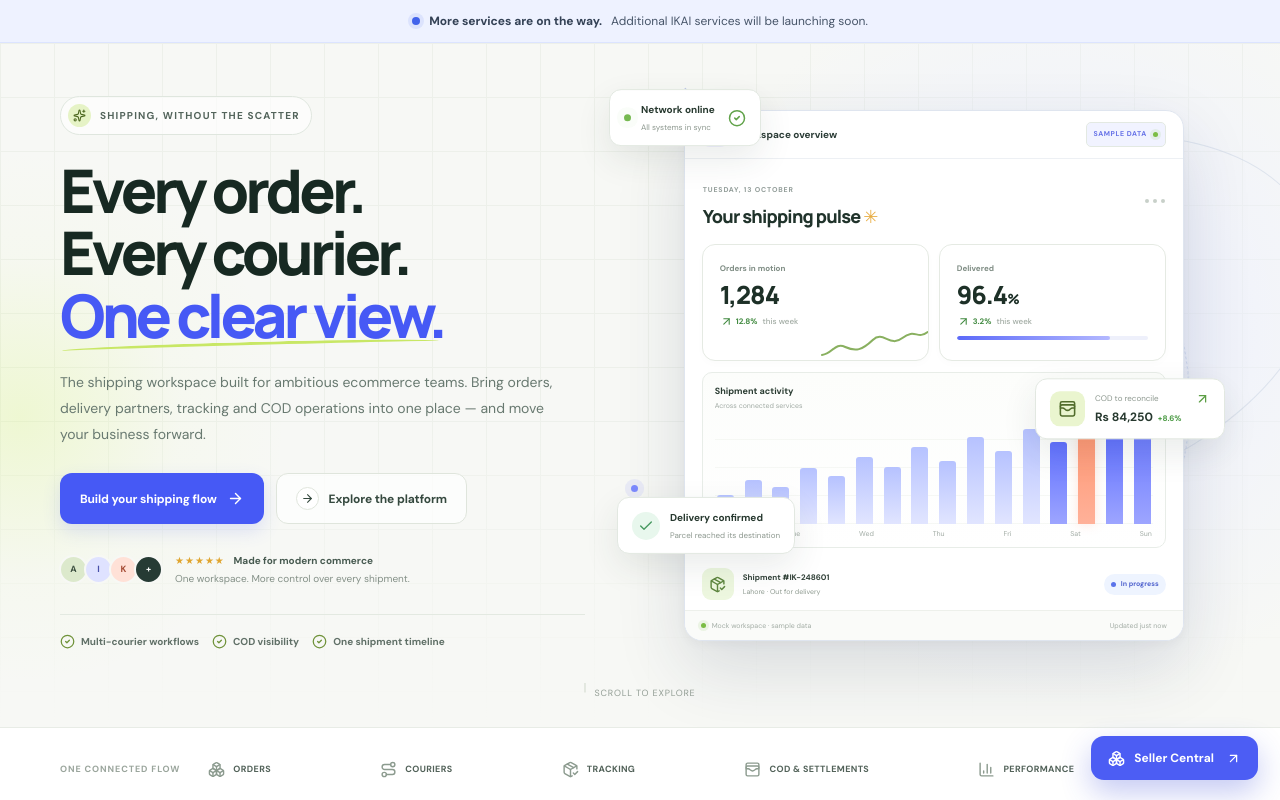
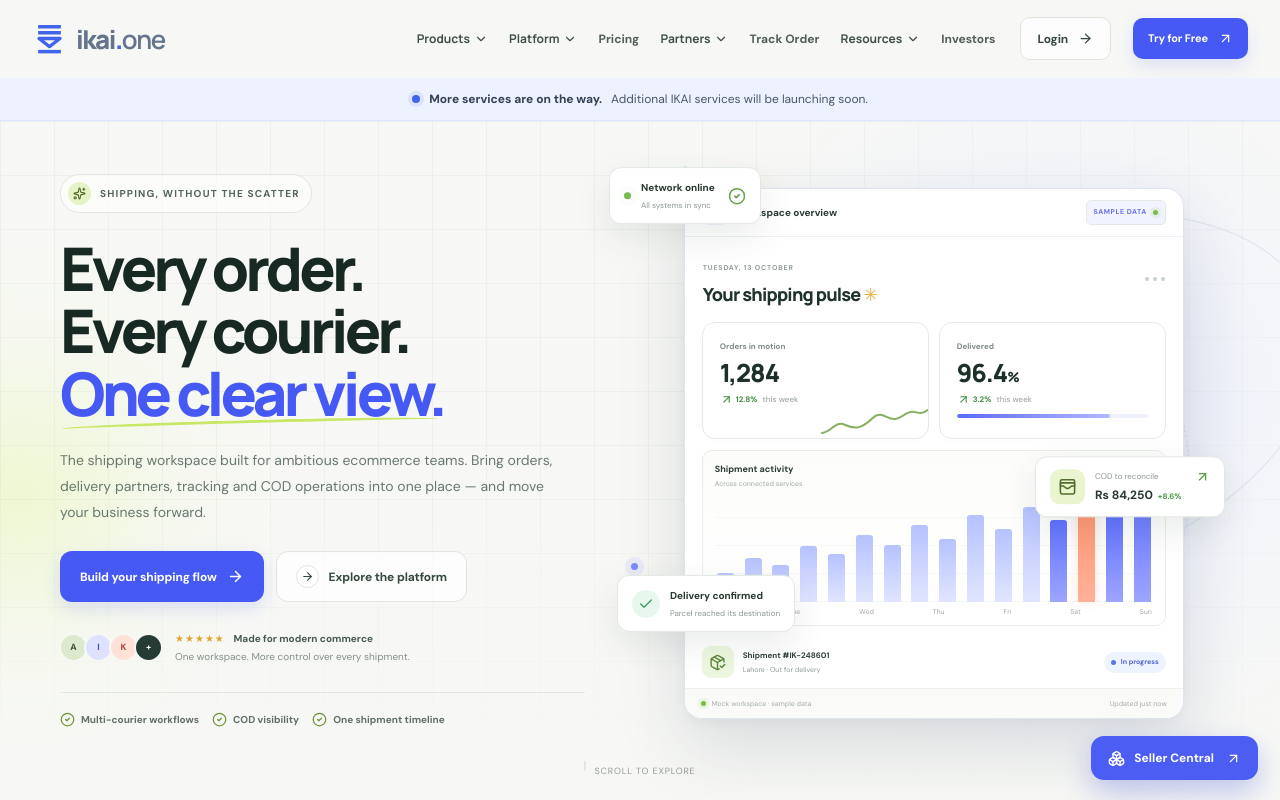
Before and after one commit to AbdullahSartaj123/Ikai-One, a React (Vite) app: page / in a window 1280 px wide. Shown: the top 800 px of the page. Built offline with nearby package versions, Linux system fonts and the light colour scheme.

Commit message:
Restore homepage navigation menus

```diff
--- a/src/App.jsx
+++ b/src/App.jsx
@@ -333,5 +333,5 @@ export default function App() {
     nodes.forEach(node=>observer.observe(node))
     return()=>observer.disconnect()
   },[])
-  return <><main id="top"><div className="launch-announcement" role="status"><span className="launch-announcement-dot"/><strong>More services are on the way.</strong><span>Additional IKAI services will be launching soon.</span></div><Hero/><SignalStrip/><PlatformSection/><NetworkSection/><HowItWorks/><TrackingSection/><CalculatorSection/><SolutionSection/><EarlyAccess notify={setToast}/></main><Footer/><Toast message={toast} onClose={()=>setToast('')}/></>
+  return <><Header/><main id="top"><div className="launch-announcement" role="status"><span className="launch-announcement-dot"/><strong>More services are on the way.</strong><span>Additional IKAI services will be launching soon.</span></div><Hero/><SignalStrip/><PlatformSection/><NetworkSection/><HowItWorks/><TrackingSection/><CalculatorSection/><SolutionSection/><EarlyAccess notify={setToast}/></main><Footer/><Toast message={toast} onClose={()=>setToast('')}/></>
 }
```
